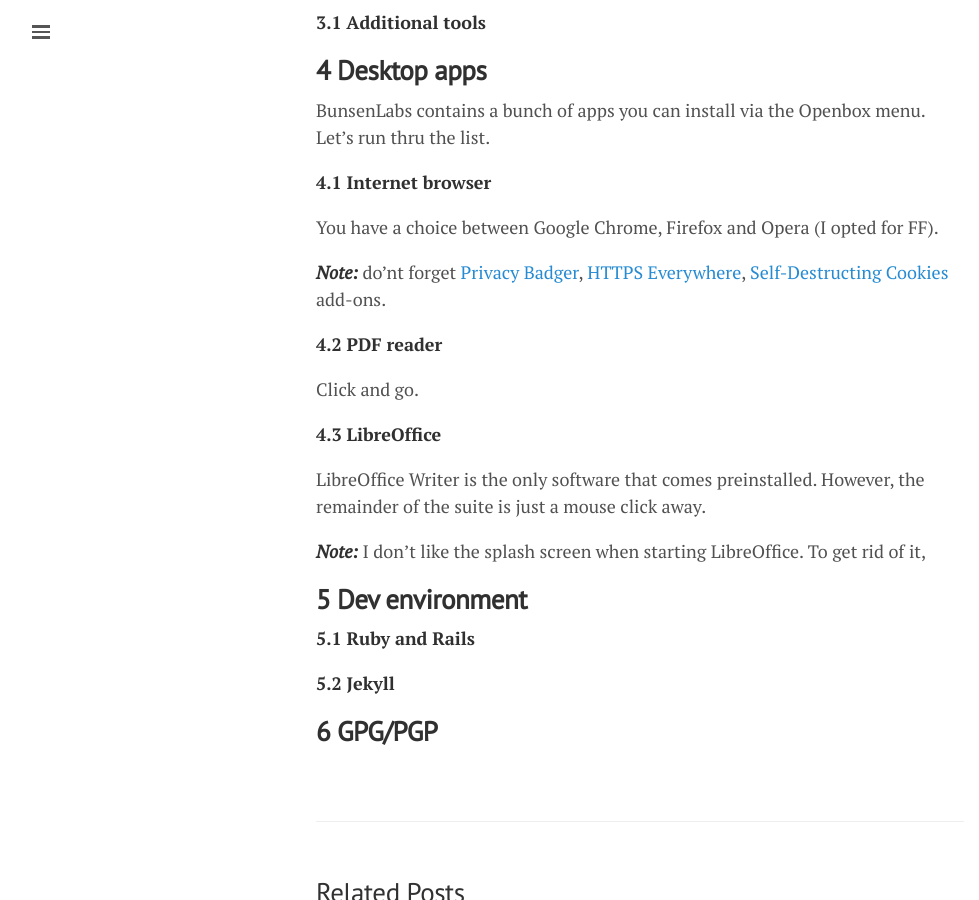
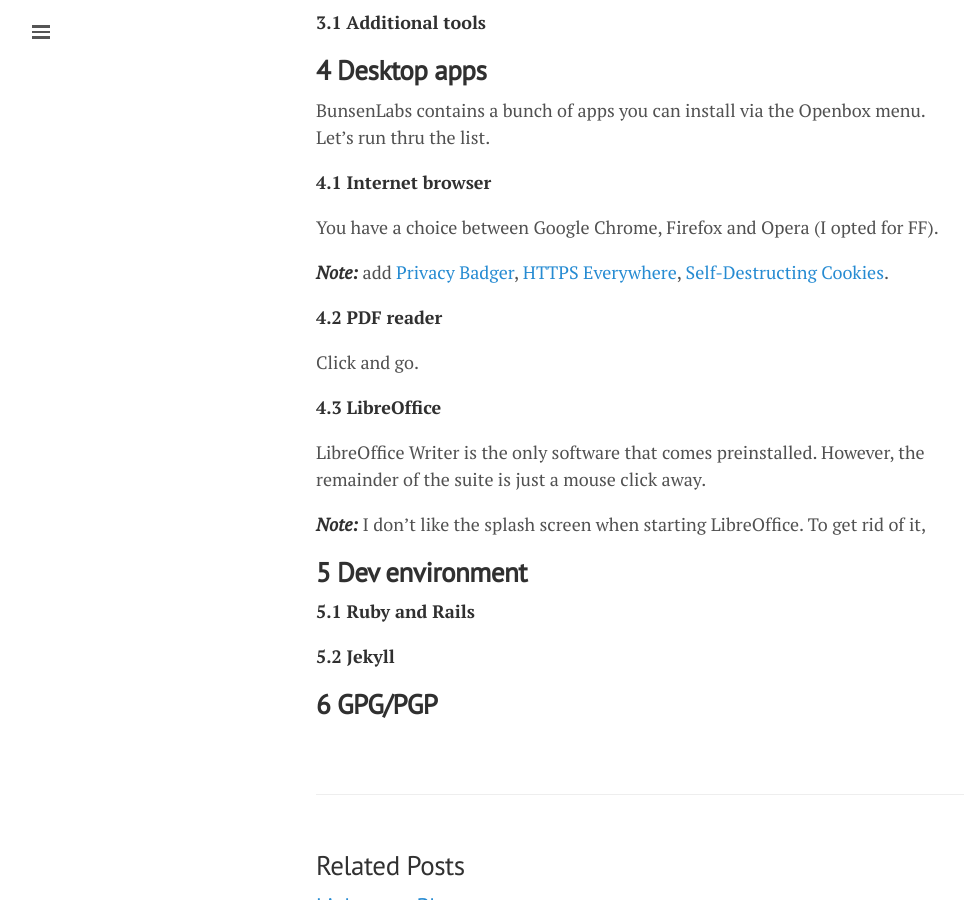
Before and after one commit to lgeurts/lgeurts.github.io, a Jekyll site: the page built from _posts/2017-07-11-bunsenlabs-linux-setup-notes-for dell-inspiron-6000.md, in a window 1280 px wide and 900 px high, scrolled down 2087 px. Shown: the whole window, without its empty margins (0-979 px from the left). Built offline with Jekyll 4.4.1, drawn with Linux system fonts in a browser that asks for light colours; nearby versions of some CDN libraries; comment, search, counter and statistics services are not loaded.

Commit message:
Update 2017-07-11-bunsenlabs-linux-setup-notes-for dell-inspiron-6000.md

```diff
--- a/_posts/2017-07-11-bunsenlabs-linux-setup-notes-for dell-inspiron-6000.md
+++ b/_posts/2017-07-11-bunsenlabs-linux-setup-notes-for dell-inspiron-6000.md
@@ -52,7 +52,7 @@
 
 You have a choice between Google Chrome, Firefox and Opera (I opted for FF).
 
-***Note:*** do'nt forget [Privacy Badger](https://www.eff.org/privacybadger), [HTTPS Everywhere](https://www.eff.org/https-everywhere), [Self-Destructing Cookies](https://addons.mozilla.org/en-US/firefox/addon/self-destructing-cookies/) add-ons.
+***Note:*** add [Privacy Badger](https://www.eff.org/privacybadger), [HTTPS Everywhere](https://www.eff.org/https-everywhere), [Self-Destructing Cookies](https://addons.mozilla.org/en-US/firefox/addon/self-destructing-cookies/).
 
 **4.2 PDF reader**
 
```
